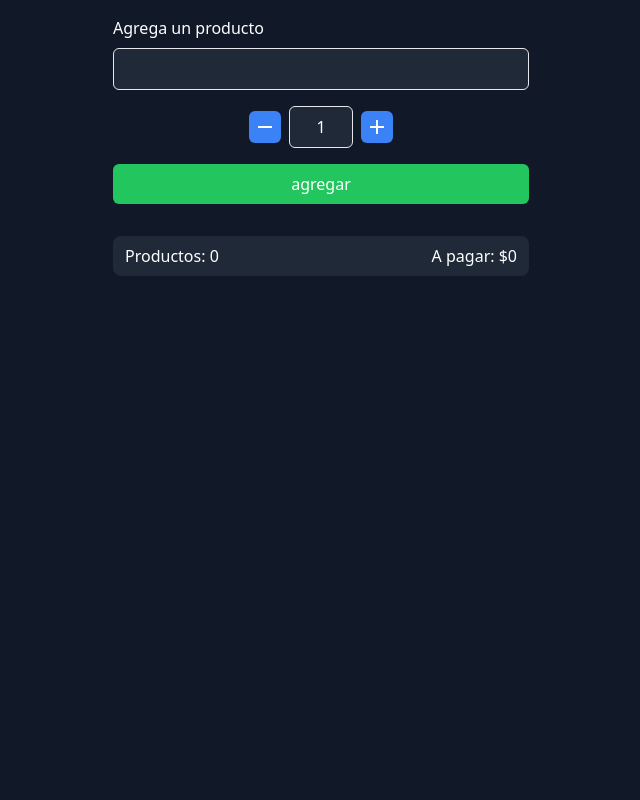
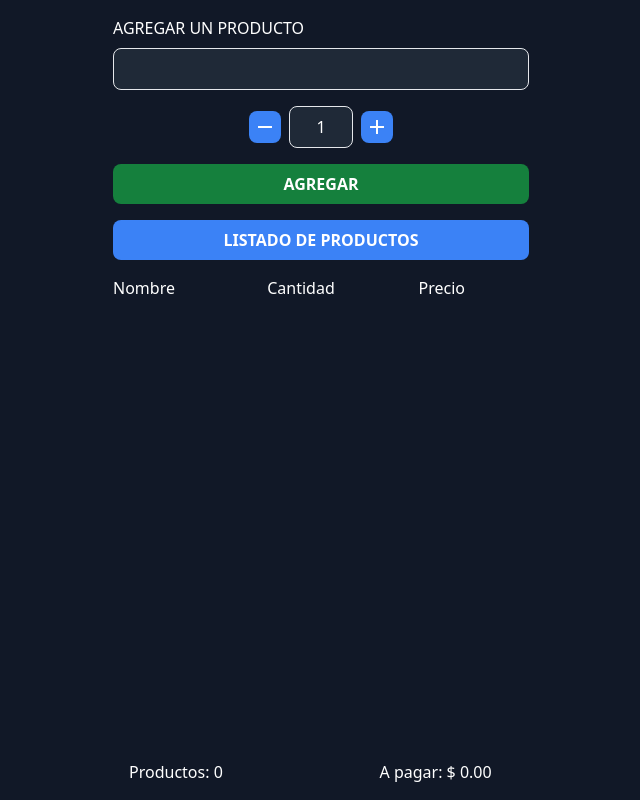
Before and after one commit to guilleperalta/listaSuperTypescript, a React (Vite) app: page / in a window 1280 px wide. Shown: the whole page, without its empty margins (319-959 px from the left). Built offline with nearby package versions, Linux system fonts and the light colour scheme.

Commit message:
Se agrega funcionalidad de item chequeado, y se acomodan varios estilos

```diff
--- a/src/App.tsx
+++ b/src/App.tsx
@@ -6,16 +6,17 @@ interface Product {
   name: string
   quantity: number
   price: number
+  checked: boolean
 }
 
 const App: React.FC = () => {
   const [name, setName] = useState('')
   const [quantity, setQuantity] = useState(1)
   const [price, setPrice] = useState(0)
+  const [checked, setChecked] = useState(false)
   const [products, setProducts] = useState<Product[]>([])
   const [editIndex, setEditIndex] = useState<number | null>(null)
   const inutNombre = useRef<HTMLInputElement>(null)
-  const [completedProducts, setCompletedProducts] = useState<Product[]>([])
 
   useEffect(() => {
     const storedProducts = localStorage.getItem('products')
@@ -33,46 +34,31 @@ const App: React.FC = () => {
       if (editIndex !== null && price > 0) {
         // Edit existing product
         const updatedProducts = [...products]
-        updatedProducts[editIndex] = { id: editIndex, name, quantity, price }
+        updatedProducts[editIndex] = { id: editIndex, name, quantity, price , checked}
         setProducts(updatedProducts)
         setEditIndex(null)
       } else {
         // Add new product
-        const newProduct: Product = { id: products.length, name, quantity, price }
+        const newProduct: Product = { id: products.length, name, quantity, price , checked:false}
         setProducts([...products, newProduct])
       }
-
       // Clear input fields
       setName('')
       setQuantity(1)
       setPrice(0)
+      // Focus input
       if (inutNombre.current) {
         inutNombre.current.focus();
       }
     }
   }
 
-  const handleCompleteProduct = (index: number) => {
-    const updatedProducts = [...products]
-    updatedProducts[index].completed = !updatedProducts[index].completed
-
-    if (updatedProducts[index].completed) {
-      // Mover producto completado a la lista de completedProducts
-      setCompletedProducts([...completedProducts, updatedProducts[index]]);
-    } else {
-      // Eliminar de completedProducts si se marca como incompleto
-      const updatedCompletedProducts = completedProducts.filter((product) => product.id !== updatedProducts[index].id);
-      setCompletedProducts(updatedCompletedProducts);
-    }
-
-    setProducts(updatedProducts);
-  };
-
   const handleEditProduct = (index: number) => {
     const productToEdit = products[index]
     setName(productToEdit.name)
     setQuantity(productToEdit.quantity)
     setPrice(productToEdit.price)
+    setChecked(productToEdit.checked)
     setEditIndex(index)
   }
 
@@ -97,27 +83,33 @@ const App: React.FC = () => {
     }
   }
 
+  const handleCheckProduct = (index: number) => {
+    const updatedProducts = [...products];
+    updatedProducts[index].checked = !updatedProducts[index].checked;
+    setProducts(updatedProducts);
+  }
+
   const totalQuantity = products.reduce((sum, product) => sum + product.quantity, 0)
-  const totalPriceQuantity = products.reduce((sum, product) => sum + product.price, 0)
+  const totalPriceQuantity = products.reduce((sum, product) => sum + (product.price * product.quantity), 0).toFixed(2)
 
   return (
-    <div className="mx-auto p-4 bg-gray-900 text-white w-screen h-screen">
-      <div className=" w-full md:w-2/3 lg:w-1/2 xl:w-1/3 flex flex-col m-auto">
+    <div className="mx-auto p-4 bg-gray-900 text-white w-screen h-screen overflow-y-auto pb-16">
+      <div className="w-full md:w-2/3 lg:w-1/2 xl:w-1/3 flex flex-col m-auto">
         <div className="mb-4">
-          <label className="block mb-2">Agrega un producto</label>
+          <label className="block mb-2">AGREGAR UN PRODUCTO</label>
           <input
             type="text"
             value={name}
             onChange={(e) => setName(e.target.value)}
             onKeyPress={handleKeyPress}
-            className="border rounded-md p-2 w-full bg-gray-800 text-white"
+            className="border rounded-lg p-2 w-full bg-gray-800 text-white"
             ref={inutNombre}
           />
         </div>
         <div className="flex justify-between">
           <div className="mb-4 w-full">
             <div className="flex justify-center items-center">
-              <button onClick={handleDecreaseQuantity} className="bg-blue-500 text-white p-1 m-0 flex justify-center rounded-md">
+              <button onClick={handleDecreaseQuantity} className="bg-blue-500 text-white p-1 m-0 flex justify-center rounded-lg">
                 <i className="material-icons">remove</i>
               </button>
               <input
@@ -125,9 +117,9 @@ const App: React.FC = () => {
                 value={quantity}
                 readOnly
                 onKeyPress={handleKeyPress}
-                className="border rounded-md p-2 w-16 text-center mx-2 bg-gray-800 text-white"
+                className="border rounded-lg p-2 w-16 text-center mx-2 bg-gray-800 text-white"
               />
-              <button onClick={handleIncreaseQuantity} className="bg-blue-500 text-white p-1 m-0 flex justify-center rounded-md">
+              <button onClick={handleIncreaseQuantity} className="bg-blue-500 text-white p-1 m-0 flex justify-center rounded-lg">
                 <i className="material-icons">add</i>
               </button>
             </div>
@@ -140,16 +132,25 @@ const App: React.FC = () => {
                 value={price === 0 ? '' : price}
                 onChange={(e) => setPrice(Number(e.target.value))}
                 onKeyPress={handleKeyPress}
-                className="border rounded-md p-2 text-center bg-gray-800 text-white no-spinners w-32"
+                className="border rounded-lg p-2 text-center bg-gray-800 text-white no-spinners w-32"
               />
             </div>
           )}
         </div>
-        <button onClick={handleAddProduct} className="bg-green-500 text-white p-2 rounded-md mb-4 block w-full">
-          {editIndex !== null ? 'actualizar' : 'agregar'}
+        <button onClick={handleAddProduct} className="bg-green-700 text-white font-bold p-2 rounded-lg block w-full">
+          {editIndex !== null ? 'ACTUALIZAR' : 'AGREGAR'}
         </button>
+        <div className="my-4 px-3 py-2 bg-blue-500 font-bold rounded-lg">
+          <div className="text-center ">LISTADO DE PRODUCTOS</div>
+        </div>
         <div className="grid grid-cols-1 gap-2">
-          {products.map((product, index) => (
+        <div className="grid grid-cols-3 w-full">
+          <div className="text-left">Nombre</div>
+          <div className="text-center mr-10">Cantidad</div>
+          <div className="text-right mr-16">Precio</div>
+        </div>
+        {products.map((product, index) => (
+          !product.checked && (
             <div key={index} className="flex justify-between">
               <div
                 key={index}
@@ -159,18 +160,53 @@ const App: React.FC = () => {
                 <div className="grid grid-cols-3 w-full">
                   <div className="text-left">{product.name}</div>
                   <div className="text-center">{product.quantity}</div>
-                  <div className="text-right">${product.price}</div>
+                  <div className="text-right">$ {product.price}</div>
                 </div>
               </div>
               <button onClick={() => handleDeleteProduct(index)}>
-                <i className="material-icons text-red-500 ml-4 mt-2">delete</i>
+                <i className="material-icons text-red-500 ml-1 mt-2">delete</i>
+              </button>
+              <button onClick={() => handleCheckProduct(index)}>
+                {product.checked ? (
+                    <i className="material-icons text-green-400 ml-2 mt-2">check</i>
+                  ) : (
+                    <i className="material-icons text-gray-600 ml-2 mt-2">check</i>
+                )}
               </button>
             </div>
-          ))}
+          )
+        ))}
+        {products.map((product, index) => (
+          product.checked && (
+            <div key={index} className="flex justify-between">
+              <div
+                key={index}
+                className="rounded-lg px-3 py-2 flex justify-between items-center bg-green-900 cursor-pointer w-full"
+                onClick={() => handleEditProduct(index)}
+              >
+                <div className="grid grid-cols-3 w-full">
+                  <div className="text-left">{product.name}</div>
+                  <div className="text-center">{product.quantity}</div>
+                  <div className="text-right">$ {product.price}</div>
+                </div>
+              </div>
+              <button onClick={() => handleDeleteProduct(index)}>
+                <i className="material-icons text-red-500 ml-1 mt-2">delete</i>
+              </button>
+              <button onClick={() => handleCheckProduct(index)}>
+                {product.checked ? (
+                    <i className="material-icons text-green-400 ml-2 mt-2">check</i>
+                  ) : (
+                    <i className="material-icons text-gray-600 ml-2 mt-2">check</i>
+                )}
+              </button>
+            </div>
+          )
+        ))}
         </div>
-        <div className="mt-4 grid grid-cols-2 bg-gray-800 rounded-lg px-3 py-2">
+        <div className="grid grid-cols-2 bg-gray-900 p-4 pr-12 fixed bottom-0 m-auto w-full md:w-2/3 lg:w-1/2 xl:w-1/3">
           <div className="text-left">Productos: {totalQuantity}</div>
-          <div className="text-right">A pagar: ${totalPriceQuantity}</div>
+          <div className="text-right">A pagar: $ {totalPriceQuantity}</div>
         </div>
       </div>
     </div>
```
Also changed, not shown: 1 other file (tests, documents, lock files or other folders).
